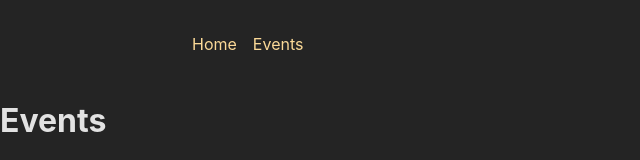
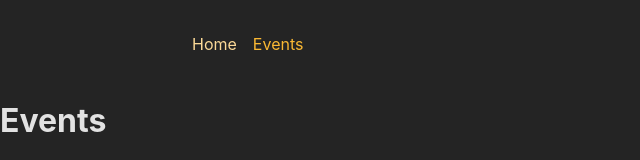
Before and after one commit to Mr-Rajat/21_2-adv-MP-SPA, a React (Create React App) app in the folder frontend/: page /events in a window 1280 px wide. Shown: the top 160 px of the page, without its empty margins (0-640 px from the left). Built offline with nearby package versions, Linux system fonts and the light colour scheme.

Commit message:
added active link using NavLink

```diff
--- a/frontend/src/App.js
+++ b/frontend/src/App.js
@@ -17,7 +17,9 @@
 // 3. Add a root layout that adds the <MainNavigation> component above all page components
 // DONE
 // 4. Add properly working links to the MainNavigation
+// DONE
 // 5. Ensure that the links in MainNavigation receive an "active" class when active
+// DONE
 // 6. Output a list of dummy events to the EventsPage
 //    Every list item should include a link to the respective EventDetailPage
 // 7. Output the ID of the selected event on the EventDetailPage
--- a/frontend/src/components/MainNavigation.js
+++ b/frontend/src/components/MainNavigation.js
@@ -1,4 +1,6 @@
 import classes from './MainNavigation.module.css';
+import { NavLink } from 'react-router-dom';
+
 
 function MainNavigation() {
   return (
@@ -6,10 +8,10 @@
       <nav>
         <ul className={classes.list}>
           <li>
-            <a>Home</a>
+            <NavLink to='/' className={({isActive})=> isActive? classes.active: undefined} end >Home</NavLink>
           </li>
           <li>
-            <a>Events</a>
+            <NavLink to='/events' className={({isActive})=> isActive? classes.active: undefined}>Events</NavLink>
           </li>
         </ul>
       </nav>
```
